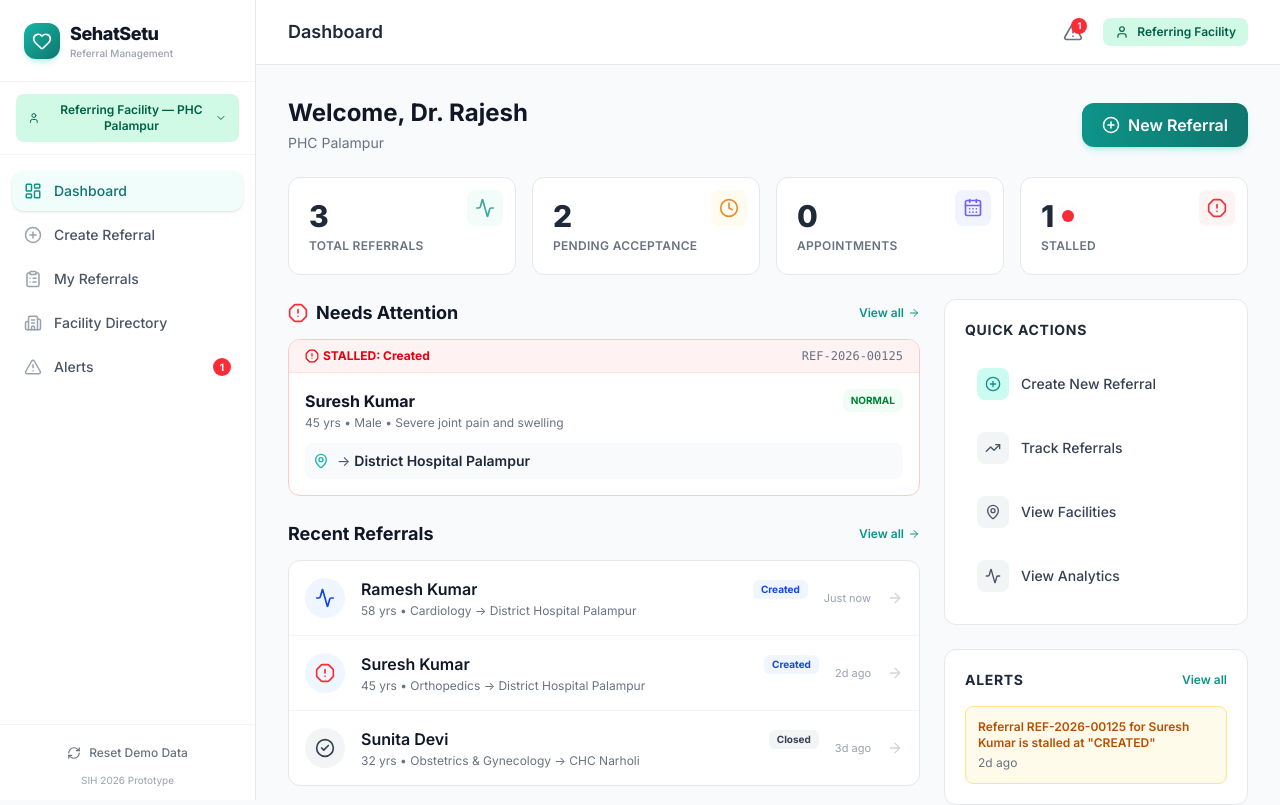
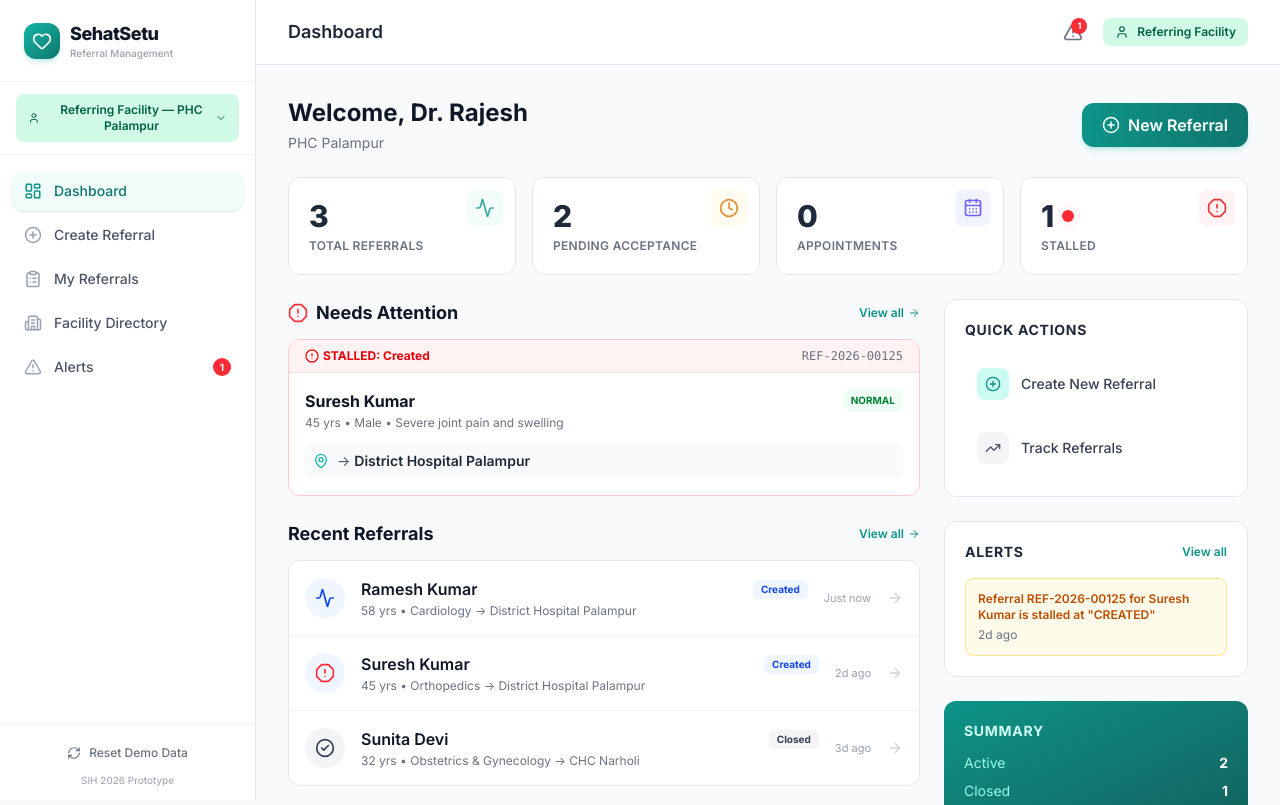
Before and after one commit to divyanshkumar56/SehatSetu, a React (Vite) app in the folder frontend/: page / in a window 1280 px wide. Shown: the top 805 px of the page. Built offline with nearby package versions, Linux system fonts and the light colour scheme.

Commit message:
chore: Hide admin Quick Actions from non-admins

```diff
--- a/frontend/src/pages/Dashboard.tsx
+++ b/frontend/src/pages/Dashboard.tsx
@@ -259,6 +259,8 @@ const Dashboard: React.FC = () => {
                 </div>
                 <span className="text-sm font-medium text-gray-700">Track Referrals</span>
               </Link>
+              {role === 'admin' && (
+                <>
                   <Link to="/facilities" className="flex items-center gap-3 p-3 rounded-lg hover:bg-gray-50 transition-colors group">
                     <div className="bg-gray-100 p-2 rounded-lg group-hover:bg-gray-200 transition-colors">
                       <MapPin className="h-4 w-4 text-gray-600" />
@@ -271,6 +273,8 @@ const Dashboard: React.FC = () => {
                     </div>
                     <span className="text-sm font-medium text-gray-700">View Analytics</span>
                   </Link>
+                </>
+              )}
             </div>
           </div>
 
```
Lines whose indentation alone changed are shown as unchanged.
